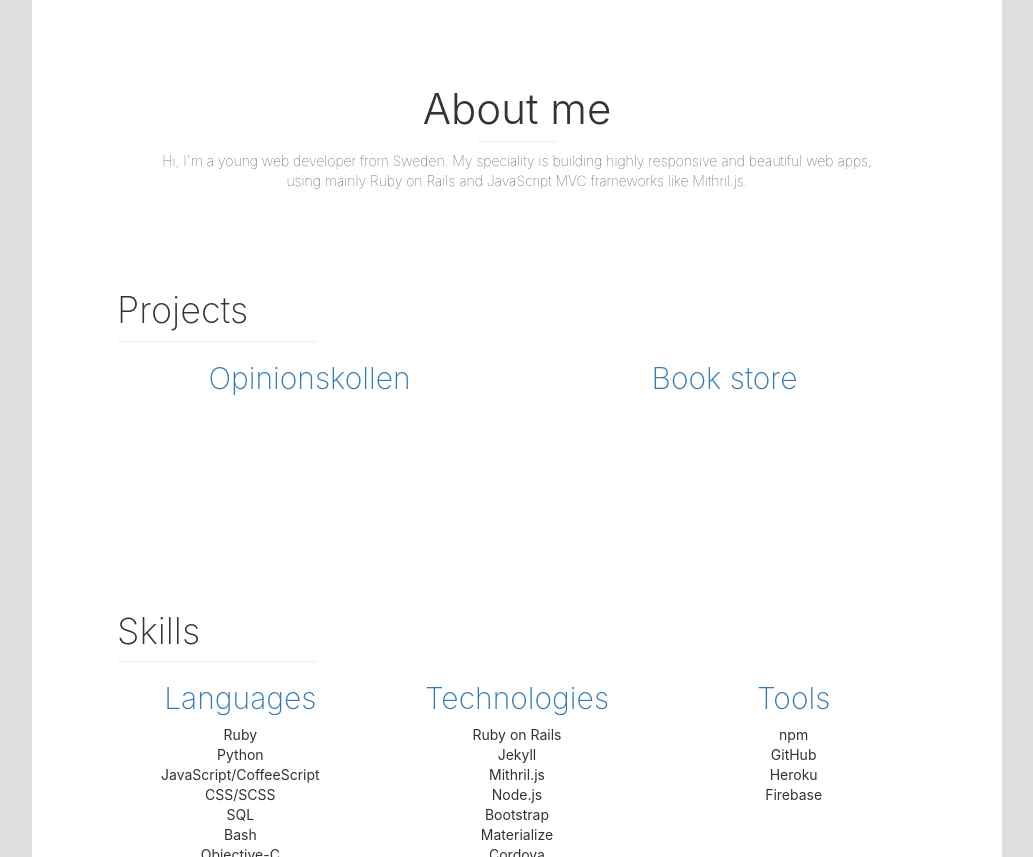
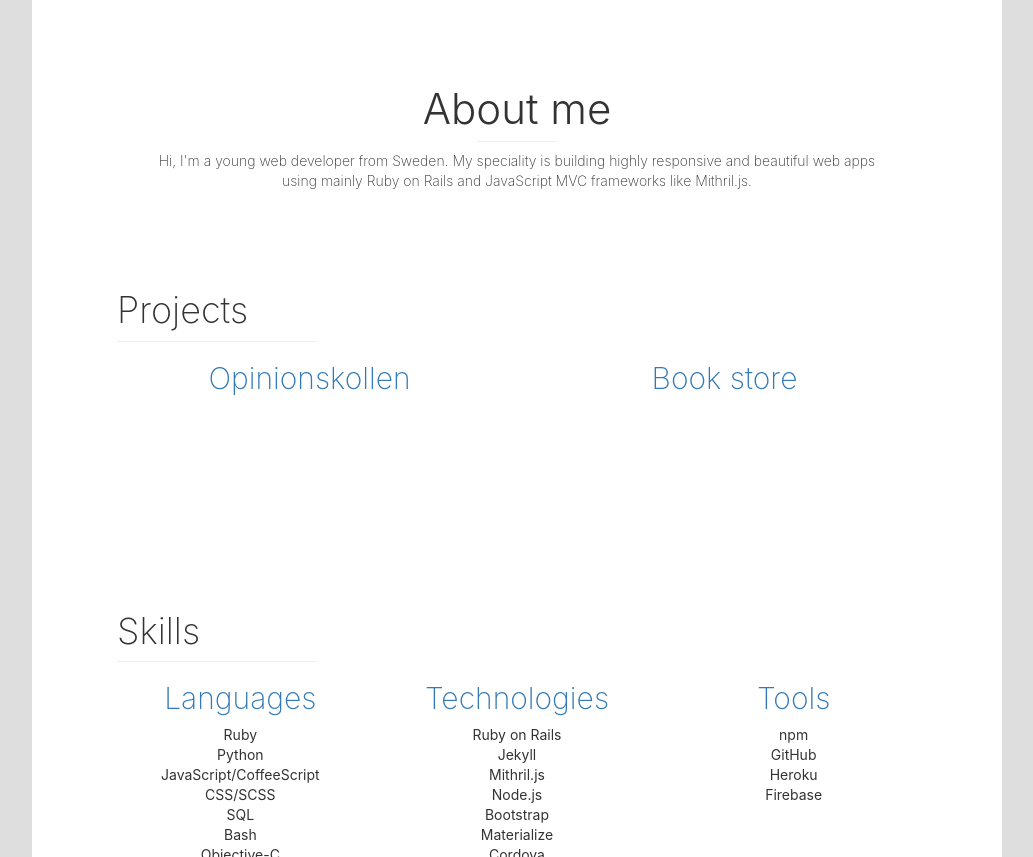
Before and after one commit to MartinN13/MartinN13.github.io, a Jekyll site: the page built from about/index.html, in a window 1280 px wide, cut to the strip 464-1321 px from the top of the page. Shown: the whole strip, without its empty margins (123-1156 px from the left). Built offline with Jekyll 4.4.1, drawn with Linux system fonts in a browser that asks for light colours.

Commit message:
Increase p font weight

```diff
--- a/about/index.html
+++ b/about/index.html
@@ -6,7 +6,7 @@
     <h1 class="page-header">About me</h1>
     <div class="border-center"></div>
     <p class="center text-center about-text">Hi, I'm a young web developer from Sweden. My speciality is building highly responsive and
-    beautiful web apps, using mainly Ruby on Rails and JavaScript MVC frameworks like Mithril.js.</p>
+    beautiful web apps using mainly Ruby on Rails and JavaScript MVC frameworks like Mithril.js.</p>
   </div>
   <div class="section">
     <h1>Projects</h1>
--- a/css/main.scss
+++ b/css/main.scss
@@ -46,7 +46,7 @@
   text-decoration: none;
 }
 p {
-  font-weight: 100;
+  font-weight: 200;
 }
 h1 {
   font-weight: 200;
```
